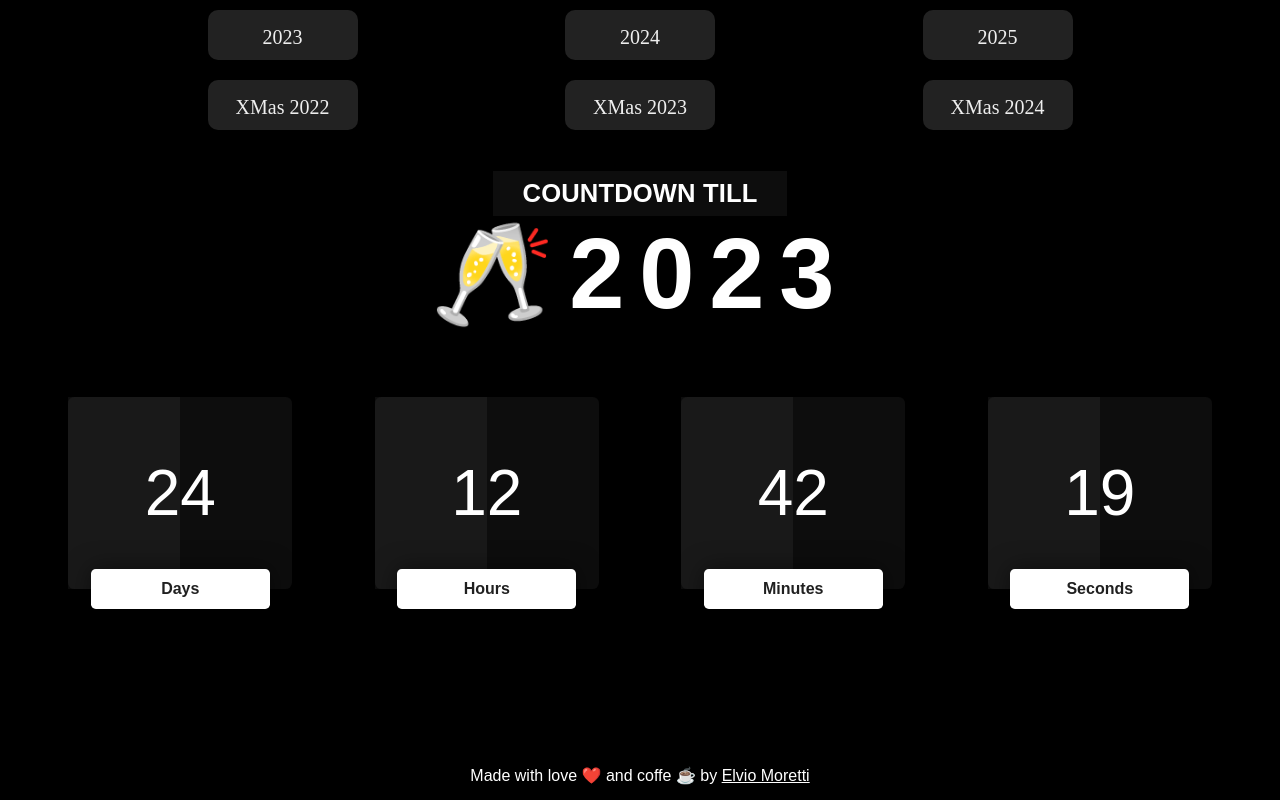
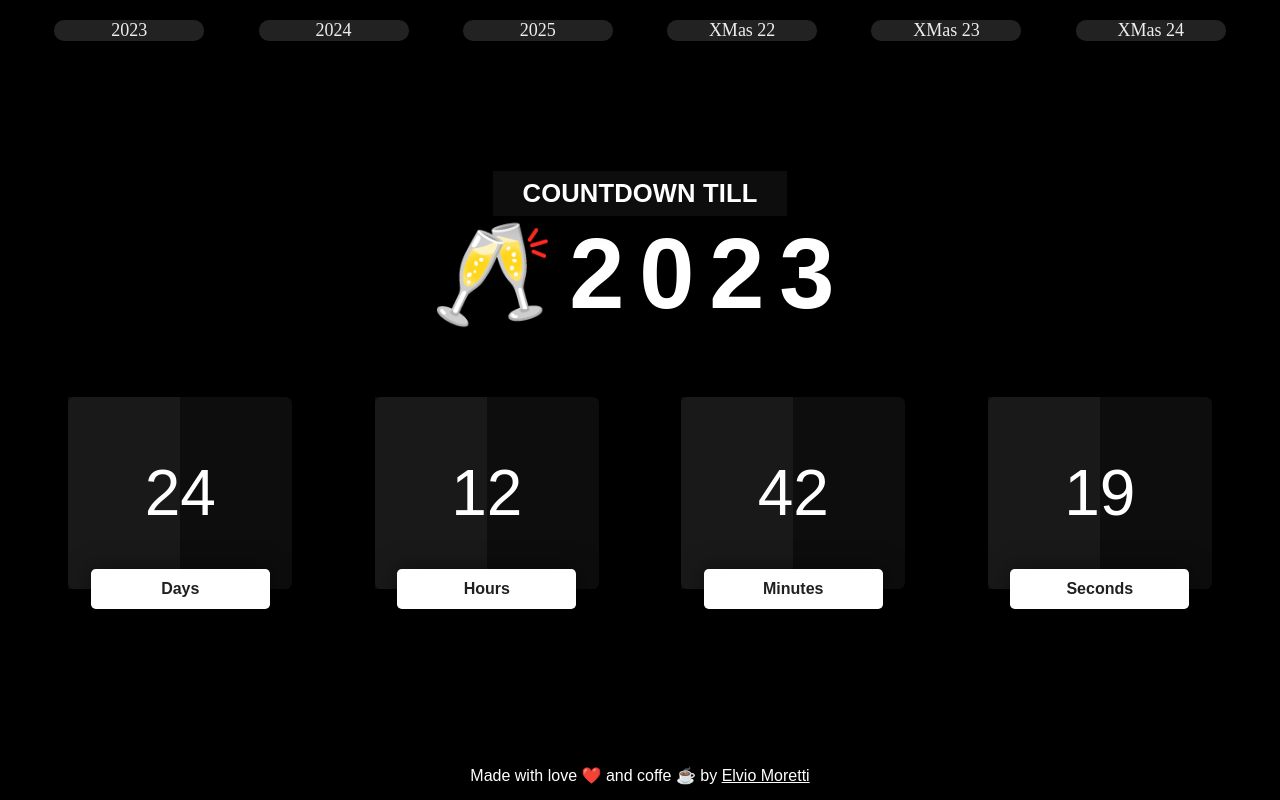
Before and after one commit to ecali/new-year-countdown, a React (Create React App) app: page / in a window 1280 px wide. Built offline with nearby package versions, Linux system fonts and the light colour scheme.

Commit message:
update buttons view

```diff
--- a/src/App.css
+++ b/src/App.css
@@ -102,20 +102,20 @@ div.footer {
 
 div.navbar {
   display: flex;
-  height: 100px;
   align-items: center;
-  flex-direction: column;
+  flex-direction: row;
+  margin-top: 20px;
+  justify-content: space-evenly;
 }
 div.navbar-year,
 div.navbar-xmas {
   margin: 10px;
-    width: 100%;
-    display: flex;
-    justify-content: space-evenly;
+  width: 100%;
+  display: flex;
+  justify-content: space-evenly;
 }
 button.button-change {
   background: #222;
-  height: 50px;
   min-width: 150px;
   border: none;
   border-radius: 10px;
@@ -129,12 +129,11 @@ button.button-change {
   align-items: center;
   justify-content: center;
   cursor: pointer;
-  padding-top: 5px;
+  font-size: 18px;
 }
-
 
 @media only screen and (max-width: 600px) {
   button.button-change {
-    min-width: 100px !important;
+    min-width: 80px !important;
   }
 }
--- a/src/components/NavBar.tsx
+++ b/src/components/NavBar.tsx
@@ -1,17 +1,82 @@
-export const Navbar = (props:{handleDate: (date: Date)=> void}) => {
-    const now = new Date();
-    return (
+import { useLayoutEffect, useState } from "react";
+
+export const Navbar = (props: { handleDate: (date: Date) => void }) => {
+  const now = new Date();
+  const [buttons, setButtons] = useState<ButtonEntity[]>([]);
+
+  const fillButtons = () => {
+    let counter = 1;
+    let xmasCounter = 0;
+    for (let i = 0; i < 6; i++) {
+      if (buttons.length < 6) {
+        if (counter <= 3) {
+          addToButtons(now.getFullYear() + counter);
+          counter = counter + 1;
+        } else {
+          addToButtons(now.getFullYear() + xmasCounter, true);
+          xmasCounter = xmasCounter + 1;
+        }
+      }
+    }
+  };
+
+  const addToButtons = (label: number, xmas = false) => {
+    const button: ButtonEntity = {
+      label: xmas ? "XMas " + label.toString().slice(-2) : label.toString(),
+      date: xmas ? new Date(label, 11, 25, 0, 0) : new Date(label, 0, 1, 0, 0),
+    };
+    setButtons((prevButton) => {
+      return [...prevButton, button];
+    });
+  };
+
+  function useWindowSize() {
+    const [size, setSize] = useState([0, 0]);
+    useLayoutEffect(() => {
+      function updateSize() {
+        setSize([window.innerWidth, window.innerHeight]);
+      }
+      window.addEventListener("resize", updateSize);
+      updateSize();
+      setButtons([]);
+      fillButtons();
+      return () => window.removeEventListener("resize", updateSize);
+    }, []);
+    return size;
+  }
+
+  const [width] = useWindowSize();
+
+  return (
     <div className="navbar">
-      <div className="navbar-year">
-        <button className="button-change" onClick={() => props.handleDate(new Date(now.getFullYear() + 1, 0, 1, 0, 0))}>{now.getFullYear() + 1}</button>
-        <button className="button-change" onClick={() => props.handleDate(new Date(now.getFullYear() + 2, 0, 1, 0, 0))}>{now.getFullYear() + 2}</button>
-        <button className="button-change" onClick={() => props.handleDate(new Date(now.getFullYear() + 3, 0, 1, 0, 0))}>{now.getFullYear() + 3}</button>
-      </div>
-      <div className="navbar-xmas">
-        <button className="button-change" onClick={() => props.handleDate(new Date(now.getFullYear() + 0, 11, 25, 0, 0))}>XMas {now.getFullYear() }</button>
-        <button className="button-change" onClick={() => props.handleDate(new Date(now.getFullYear() + 1, 11, 25, 0, 0))}>XMas {now.getFullYear() + 1}</button>
-        <button className="button-change" onClick={() => props.handleDate(new Date(now.getFullYear() + 2, 11, 25, 0, 0))}>XMas {now.getFullYear() + 2}</button>
-      </div>
+      {buttons?.map((button, key) => {
+        return width < 930 ? (
+          key % 3 !== 0 ? (
+            <button
+              className="button-change"
+              key={key}
+              onClick={() => props.handleDate(button.date)}
+            >
+              {button.label}
+            </button>
+          ) : (
+            ""
+          )
+        ) : (
+          <button
+            className="button-change"
+            key={key}
+            onClick={() => props.handleDate(button.date)}
+          >
+            {button.label}
+          </button>
+        );
+      })}
     </div>
   );
 };
+
+interface ButtonEntity {
+  label: string;
+  date: Date;
+}
```
